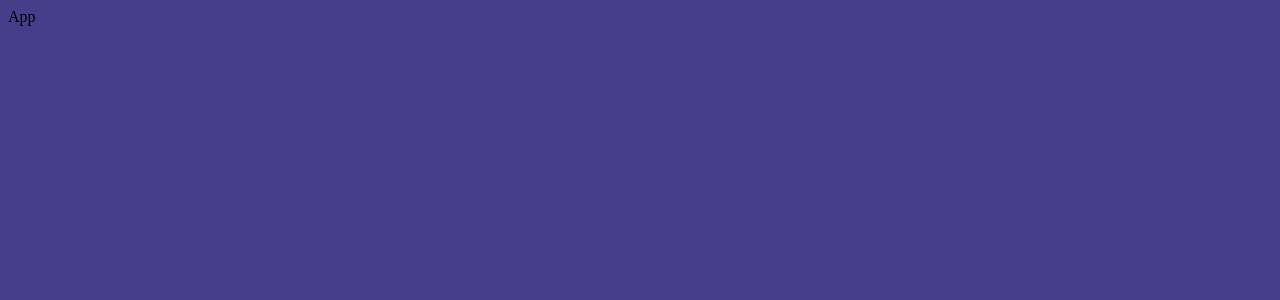
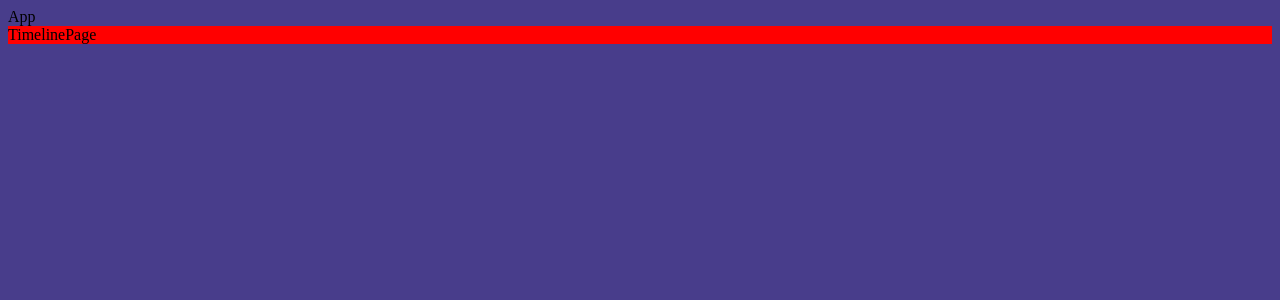
Before and after one commit to louisxsheid/timeline, a React (Vite) app in the folder timeline-app/: page / in a window 1280 px wide. Shown: the top 300 px of the page. Built offline with nearby package versions, Linux system fonts and the light colour scheme.

Commit message:
add basic file structure

```diff
--- a/timeline-app/src/App.js
+++ b/timeline-app/src/App.js
@@ -1,9 +1,12 @@
 import './App.scss';
+// eslint-disable-next-line no-unused-vars
+import TimelinePage from './pages/timeline/TimelinePage';
 
 const App = () => {
     return (
         <div>
             App
+            <TimelinePage />
         </div>
     )
 }
--- /dev/null
+++ b/timeline-app/src/pages/timeline/TimelinePage.jsx
@@ -0,0 +1,11 @@
+import './TimelinePage.scss';
+
+const TimelinePage = () => {
+    return (
+        <div className="timeline-wrapper">
+            TimelinePage
+        </div>
+    )
+};
+
+export default TimelinePage;
--- /dev/null
+++ b/timeline-app/src/pages/timeline/TimelinePage.scss
@@ -0,0 +1,3 @@
+.timeline-wrapper {
+    background-color: red;
+}
```
Also changed, not shown: timeline-app/src/pages/timeline/index.js (added).
